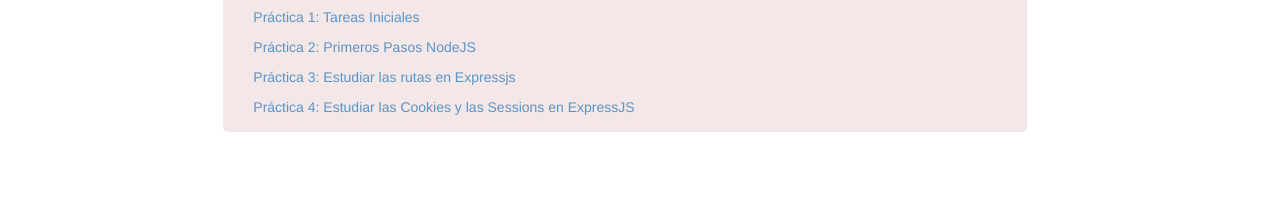
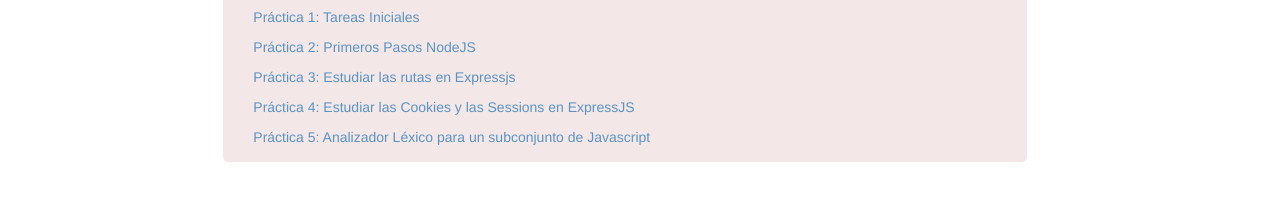
Before and after one commit to alu0100894325/alu0100894325.github.io, a plain HTML site: page index.html in a window 1280 px wide. Shown: the part 311-512 px from the top of the page. Drawn offline with nearby package versions, Linux system fonts and the light colour scheme.

Commit message:
P5 actualizada

```diff
--- a/index.html
+++ b/index.html
@@ -38,6 +38,8 @@
                     <p><a href="https://ull-esit-pl-1617.github.io/primeros-pasos-en-nodejs-victor-jesus-pamela/">Práctica 2: Primeros Pasos NodeJS</a></p>
                     <p><a href="https://ull-esit-pl-1617.github.io/estudiar-las-rutas-en-expressjs-victor-jesus-pamela/">Práctica 3: Estudiar las rutas en Expressjs</a></p>
                     <p><a href="https://ull-esit-pl-1617.github.io/estudiar-cookies-y-sessions-en-expressjs-victor-pamela-jesus/">Práctica 4: Estudiar las Cookies y las Sessions en ExpressJS</a></p>
+                    <p><a href="https://ull-esit-pl-1617.github.io/analizador-lexico-para-un-subconjunto-de-javascript-victor-pamela-jesus/">Práctica 5: Analizador Léxico para un subconjunto de Javascript</a></p>
+
                 </div>
             </div>
        </div>
```
